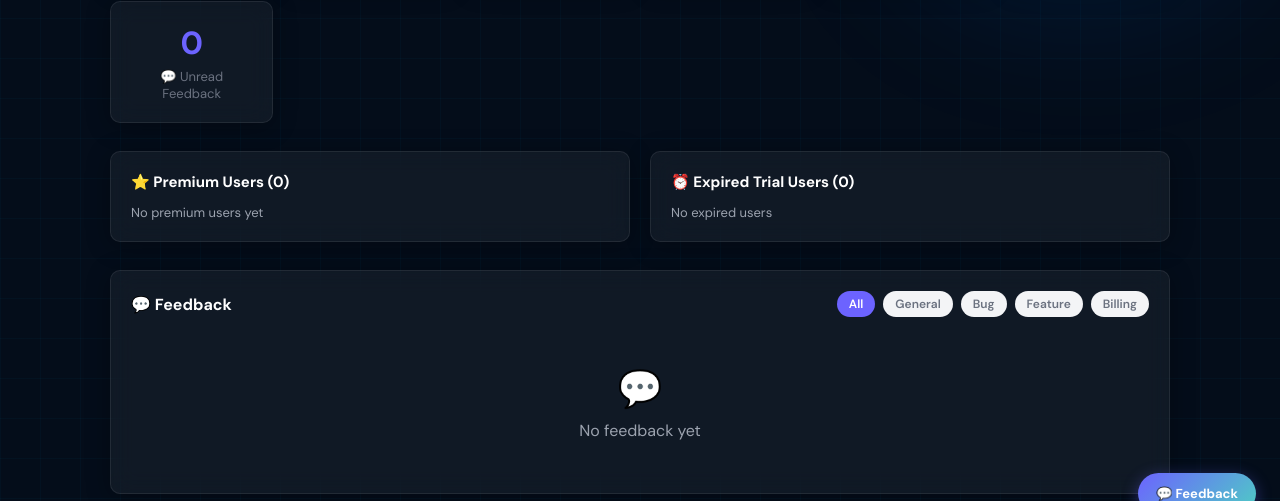
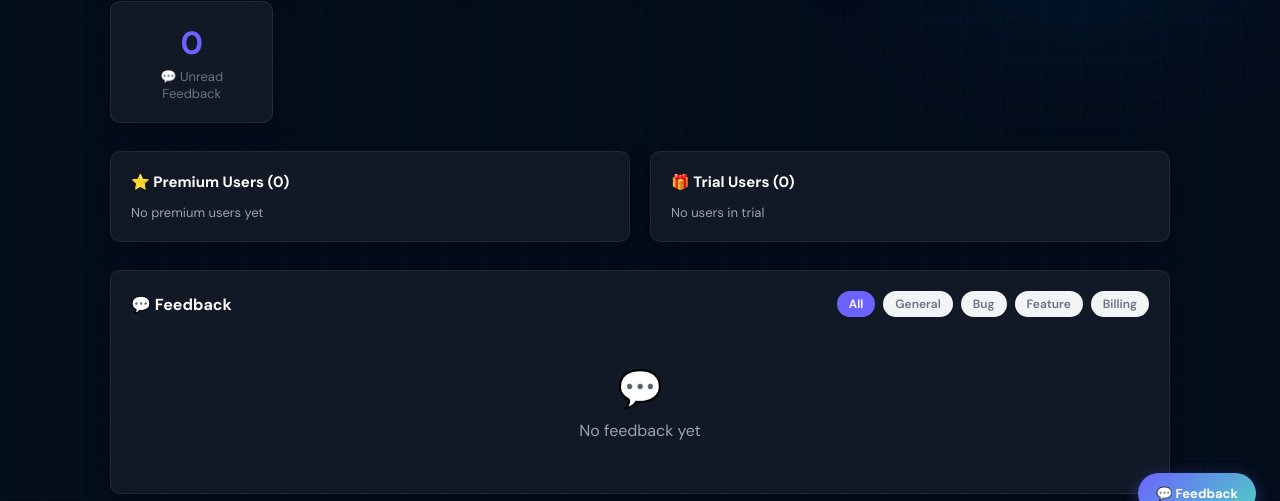
Before and after one commit to snattuvetty-spec/stock-alerts-flask, a Flask app: page /admin in a window 1280 px wide. Shown: the part 262-763 px from the top of the page. Run offline with Flask 3, Linux system fonts and the light colour scheme; the visitor is signed in with stand-in values (Sample User, id 1); data that the repository does not hold is empty.

Commit message:
Admin: show active trial users in right panel instead of expired

```diff
--- a/templates/admin.html
+++ b/templates/admin.html
@@ -104,24 +104,28 @@
     </div>
   </div>
 
-  <!-- Expired Trial Users -->
+  <!-- Trial Users -->
   <div class="card">
     <div class="card-body">
-      <h3 style="font-size:15px;margin-bottom:12px;">⏰ Expired Trial Users ({{ expired_count }})</h3>
-      {% if expired_users %}
+      <h3 style="font-size:15px;margin-bottom:12px;">🎁 Trial Users ({{ trial_count }})</h3>
+      {% if trial_users %}
       <div style="overflow-x:auto;">
       <table style="width:100%;min-width:520px;font-size:13px;border-collapse:collapse;">
         <thead><tr style="background:#f8fafc;">
           <th style="padding:8px;text-align:left;color:#6b7280;font-weight:600;">Username</th>
-          <th style="padding:8px;text-align:left;color:#6b7280;font-weight:600;">Email</th>
+          <th style="padding:8px;text-align:left;color:#6b7280;font-weight:600;">Plan</th>
           <th style="padding:8px;text-align:left;color:#6b7280;font-weight:600;">Last Login</th>
           <th style="padding:8px;text-align:left;color:#6b7280;font-weight:600;">Last Logout</th>
         </tr></thead>
         <tbody>
-          {% for u in expired_users %}
+          {% for u in trial_users %}
           <tr style="border-top:1px solid #e5e7eb;">
             <td style="padding:8px;">{{ u.username }}</td>
-            <td style="padding:8px;color:#6b7280;">{{ u.email }}</td>
+            <td style="padding:8px;">
+              <span style="background:#e8f0fe;color:#3730a3;padding:2px 8px;border-radius:10px;font-size:11px;font-weight:600;">
+                Trial
+              </span>
+            </td>
             <td style="padding:8px;color:#6b7280;font-size:12px;">{{ u.get('last_login', '')[:16]|replace('T',' ') if u.get('last_login') else '—' }}</td>
             <td style="padding:8px;color:#6b7280;font-size:12px;">{{ u.get('last_logout', '')[:16]|replace('T',' ') if u.get('last_logout') else '—' }}</td>
           </tr>
@@ -130,7 +134,7 @@
       </table>
       </div>
       {% else %}
-      <p style="color:#9ca3af;font-size:13px;">No expired users</p>
+      <p style="color:#9ca3af;font-size:13px;">No users in trial</p>
       {% endif %}
     </div>
   </div>
```
